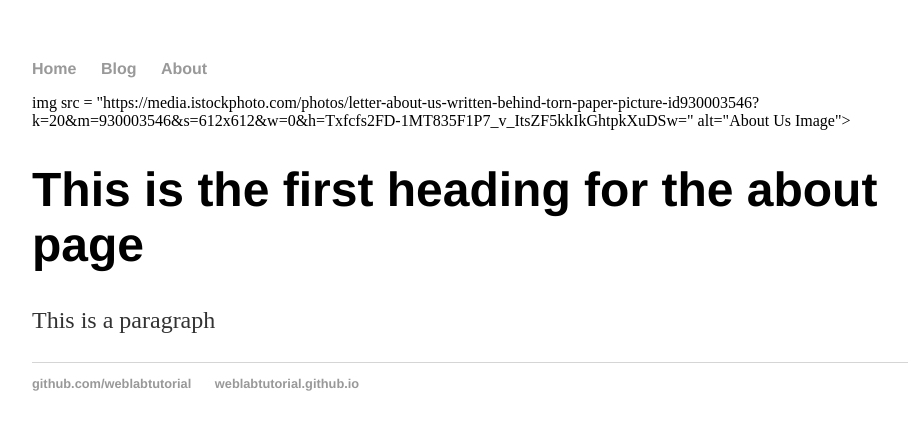
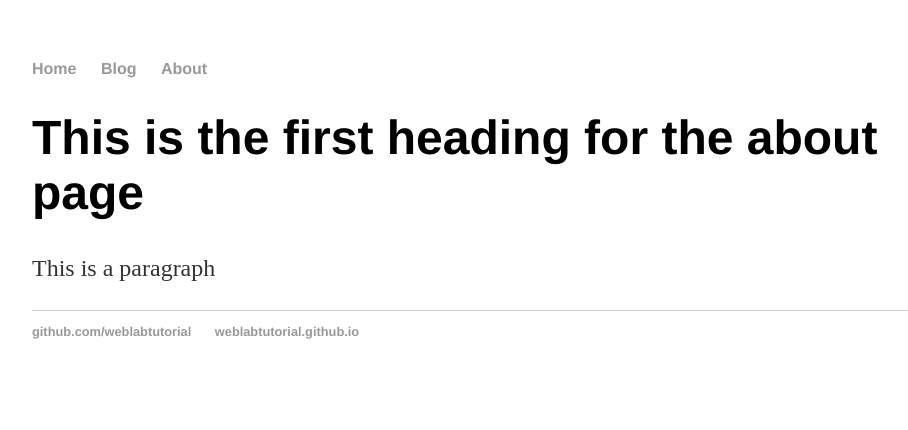
Before and after one commit to ppk200/ppk200.github.io, a Jekyll site: the page built from about/index.html, in a window 1280 px wide. Shown: the top 430 px of the page, without its empty margins (160-1068 px from the left). Built offline with Jekyll 4.4.1, drawn with Linux system fonts in a browser that asks for light colours.

Commit message:
Update index.html

```diff
--- a/about/index.html
+++ b/about/index.html
@@ -4,7 +4,6 @@ title: About Page
 ---
 <html>
 <body>
-  img src = "https://media.istockphoto.com/photos/letter-about-us-written-behind-torn-paper-picture-id930003546?k=20&m=930003546&s=612x612&w=0&h=Txfcfs2FD-1MT835F1P7_v_ItsZF5kkIkGhtpkXuDSw=" alt="About Us Image">
   <h1>This is the first heading for the about page</h1>
   <p>This is a paragraph</p>
 </body>
```
